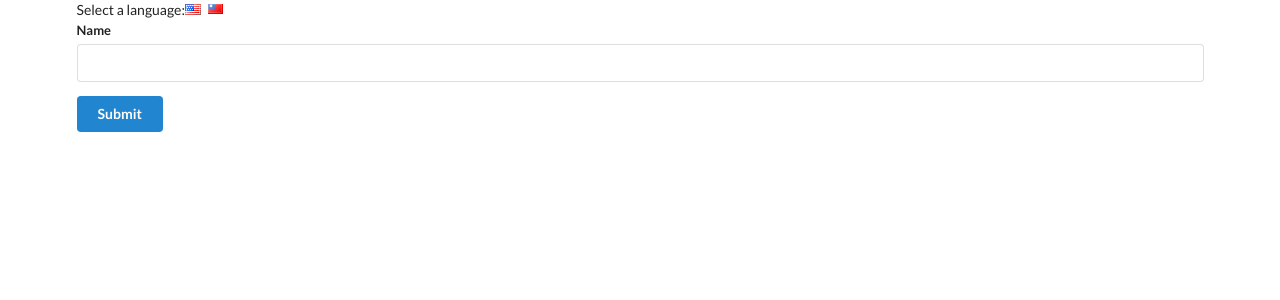
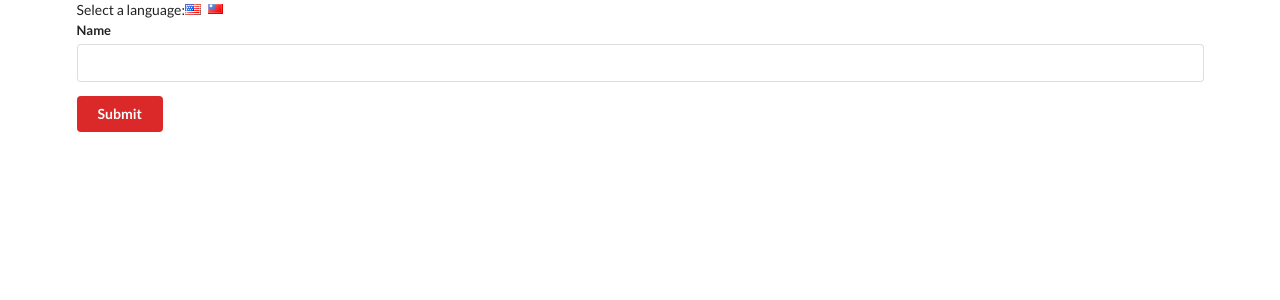
Before and after one commit to ypa/translate, a React (Create React App) app: page / in a window 1280 px wide. Shown: the top 300 px of the page. Built offline with nearby package versions, Linux system fonts and the light colour scheme.

Commit message:
Add ColorContext to demostrate how we can consume multiple contexts from a single component by using context consumers

```diff
--- a/src/components/App.js
+++ b/src/components/App.js
@@ -1,6 +1,7 @@
 import React from 'react';
 import UserCreate from './UserCreate';
 import LanguageContext from '../contexts/LanguageContext';
+import ColorContext from '../contexts/ColorContext';
 
 class App extends React.Component {
   state = { language: 'english' };
@@ -17,9 +18,11 @@
           <i className="flag us" onClick={() => this.onLanguageChange('english')} />
           <i className="flag mm" onClick={() => this.onLanguageChange('myanmar')} />
         </div>
-        <LanguageContext.Provider value={this.state.language}>
-          <UserCreate />
-        </LanguageContext.Provider>
+        <ColorContext.Provider value="red">
+          <LanguageContext.Provider value={this.state.language}>
+            <UserCreate />
+          </LanguageContext.Provider>
+        </ColorContext.Provider>
       </div>
     );
   }
--- a/src/components/Button.js
+++ b/src/components/Button.js
@@ -1,5 +1,6 @@
 import React from 'react';
 import LanguageContext from '../contexts/LanguageContext';
+import ColorContext from '../contexts/ColorContext';
 
 class Button extends React.Component {
 
@@ -7,15 +8,23 @@
     return value === 'english' ? 'Submit' : 'နှိပ်';
   }
 
-  render() {
+  renderButton(color) {
     return (
-      <button className="ui button primary">
+      <button className={`ui button ${color}`}>
         <LanguageContext.Consumer>
           {(value) => this.renderSubmit(value)}
         </LanguageContext.Consumer>
       </button>
     );
   }
+
+  render() {
+    return (
+      <ColorContext.Consumer>
+        { (color) => this.renderButton(color) }
+      </ColorContext.Consumer>
+    );
+  }
 }
 
 export default Button;
--- /dev/null
+++ b/src/contexts/ColorContext.js
@@ -0,0 +1,3 @@
+import React from 'react';
+
+export default React.createContext();
```
